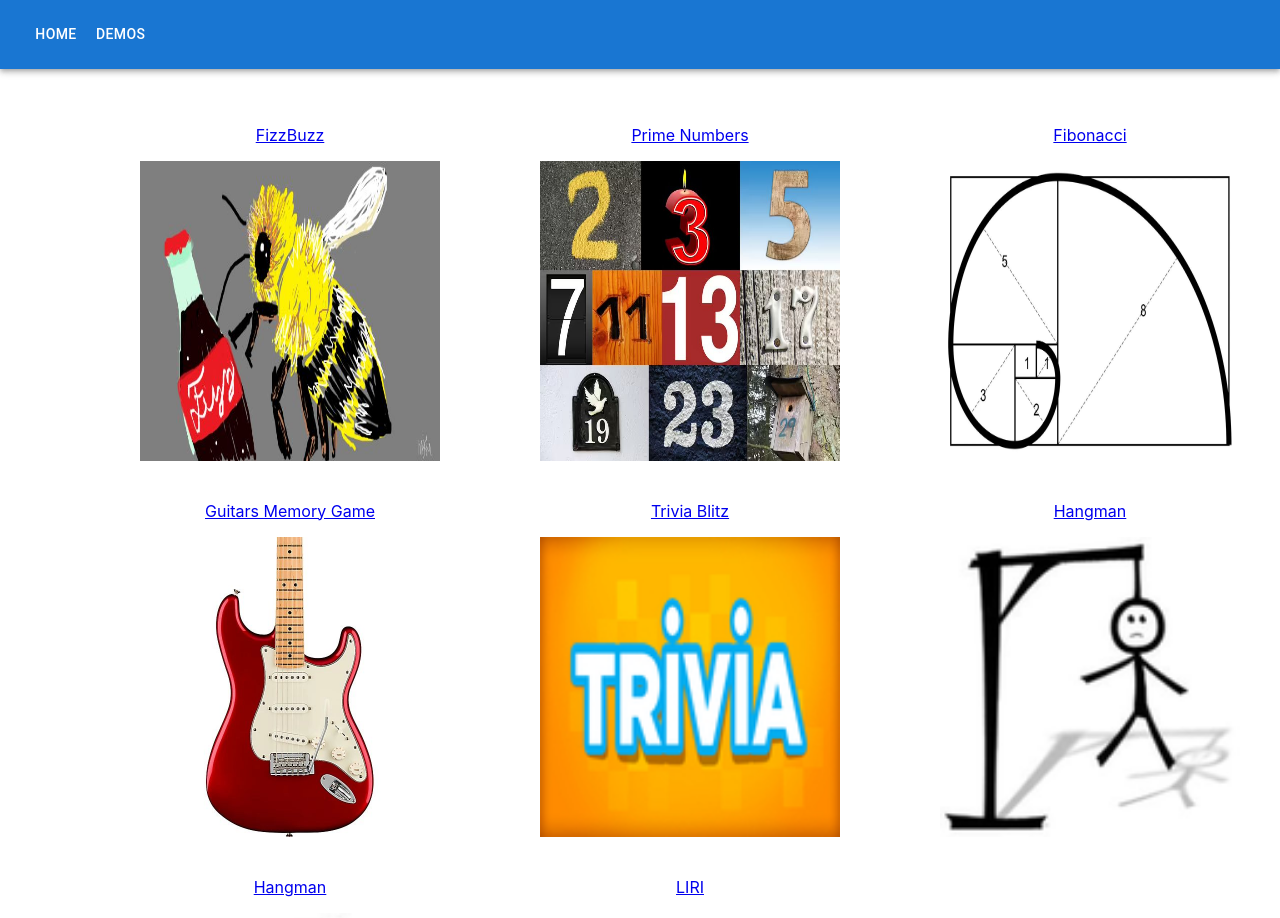
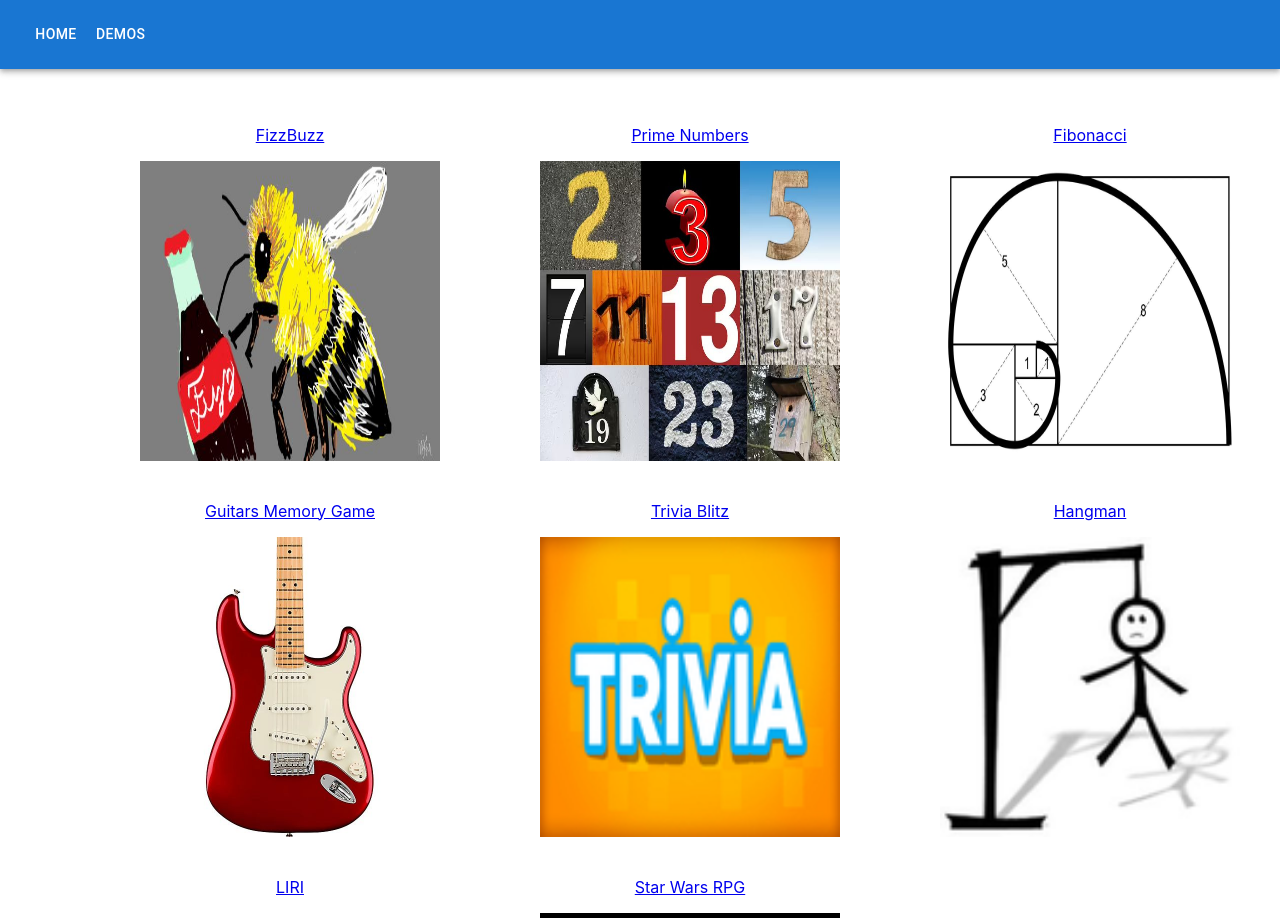
Before and after one commit to wynnblevins/Portfolio, a React (Create React App) app: page /demos in a window 1280 px wide. Shown: the top 918 px of the page. Built offline with nearby package versions, Linux system fonts and the light colour scheme.

Commit message:
adding star wars RPG to portfolio

```diff
--- a/package.json
+++ b/package.json
@@ -6,6 +6,7 @@
   "dependencies": {
     "@emotion/react": "^11.11.4",
     "@emotion/styled": "^11.11.5",
+    "@material-ui/core": "^4.12.4",
     "@mui/icons-material": "^5.15.19",
     "@mui/material": "^5.15.19",
     "@testing-library/jest-dom": "^5.17.0",
--- a/src/pages/Demos.tsx
+++ b/src/pages/Demos.tsx
@@ -7,6 +7,7 @@ import guitarImg from "../images/MemoryGame.jpg";
 import triviaImg from "../images/trivia.png";
 import hangmanImg from "../images/hangman.png";
 import brainImg from "../images/brain-resized.png";
+import starWarsImg from "../images/star_wars_logo_resized.png";
 import { Demo, DemoSquare } from '../components/DemoSquare';
 
 
@@ -58,16 +59,15 @@ const DemosBase = (props: Props) => {
       image: hangmanImg
     },
     {
-      url: 'https://wynnblevins.github.io/Hangman-Game/',
-      label: 'Hangman',
-      image: hangmanImg
-    },
-    {
       url: 'https://github.com/wynnblevins/LiriNodeApp',
       label: 'LIRI',
       image: brainImg
+    },
+    {
+      url: 'https://wynnblevins.github.io/Star-Wars-Game',
+      label: 'Star Wars RPG',
+      image: starWarsImg
     }
-
   ];
 
   return (
```
Also changed, not shown: src/images/star_wars_logo_resized.png (added), 1 other file (tests, documents, lock files or other folders).
